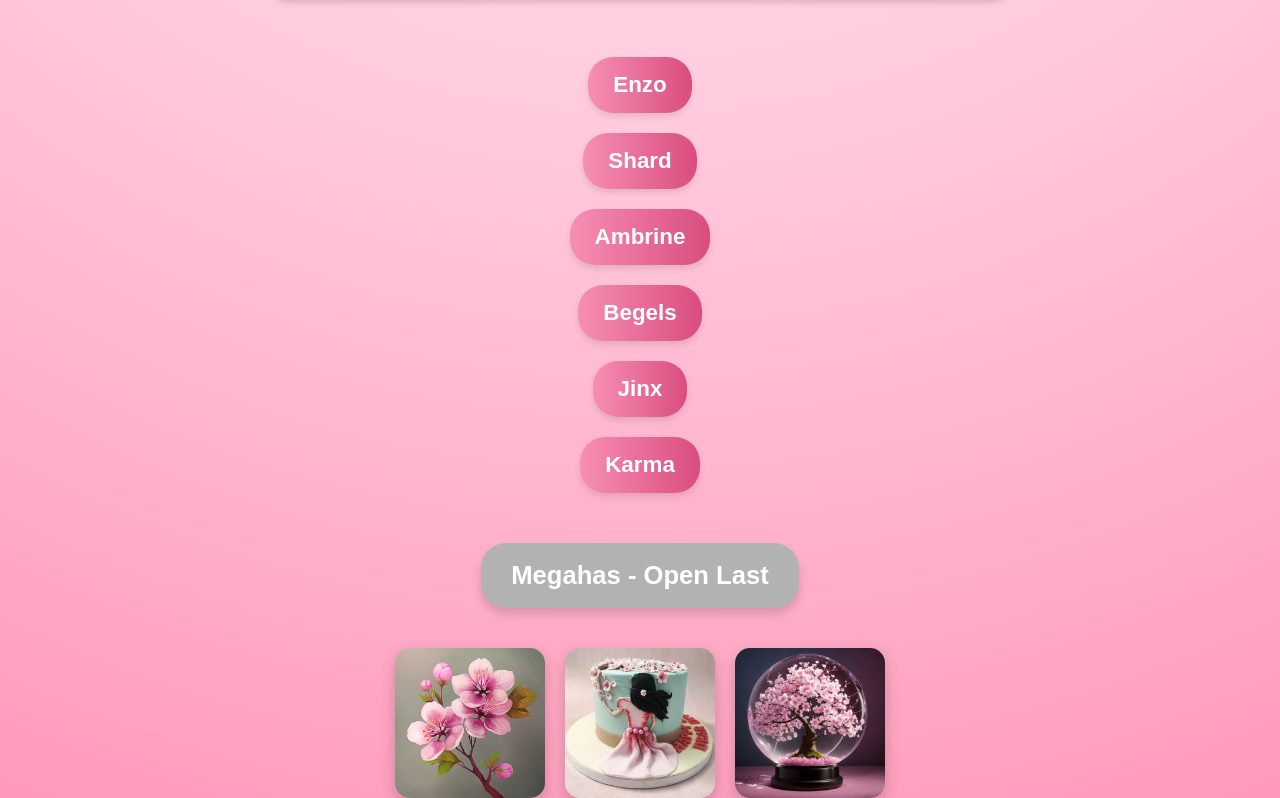
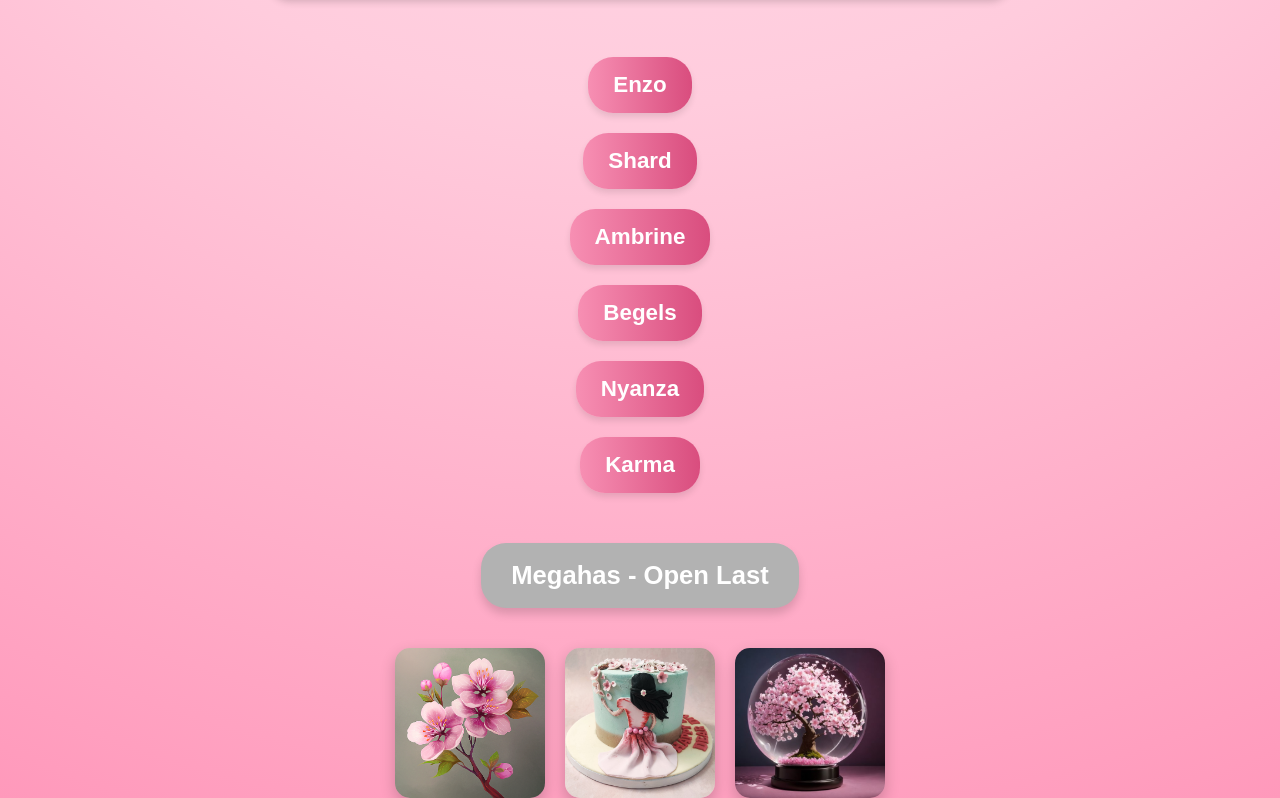
Before and after one commit to Megahas/Rai-BD, a plain HTML site: page index.html in a window 1280 px wide. Shown: the part 718-1516 px from the top of the page. Drawn offline with Linux system fonts and the light colour scheme.

Commit message:
Update index.html

```diff
--- a/index.html
+++ b/index.html
@@ -124,7 +124,7 @@
         <a href="friend2.html" class="friend" data-friend="2">Shard</a>
         <a href="friend3.html" class="friend" data-friend="3">Ambrine</a>
         <a href="friend4.html" class="friend" data-friend="4">Begels</a>
-        <a href="friend5.html" class="friend" data-friend="5">Jinx</a>
+        <a href="friend5.html" class="friend" data-friend="5">Nyanza</a>
         <a href="friend6.html" class="friend" data-friend="6">Karma</a>
         <a href="megahas.html" class="megahas">Megahas - Open Last</a>
     </div>
```
